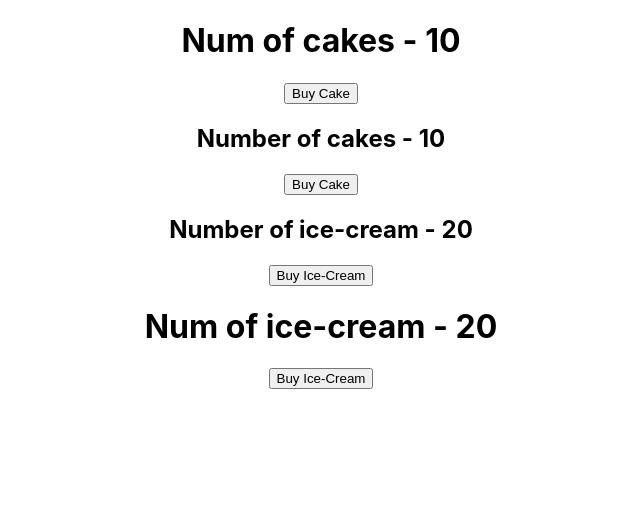
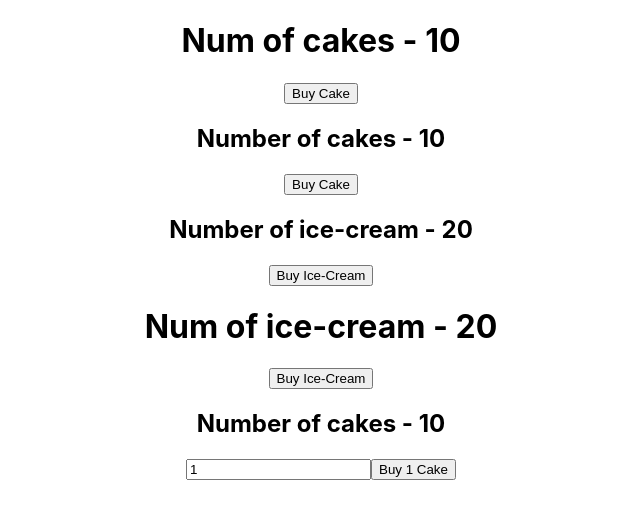
Before and after one commit to jaspreet-singh-sahota/react-redux-app, a React (Create React App) app: page / in a window 1280 px wide. Shown: the top 518 px of the page, without its empty margins (319-959 px from the left). Built offline with nearby package versions, Linux system fonts and the light colour scheme.

Commit message:
Add input feild to buy multiple cakes

```diff
--- a/src/App.js
+++ b/src/App.js
@@ -6,6 +6,7 @@
 import HooksCakeContainer from './components/hooksCakeContainer';
 import HooksIceCreamContainer from "./components/hooksIceCreamContainer";
 import IceCreamContainer from './components/iceCreamContainer';
+import NewCakeContainer from './components/NewCakeContainer';
 
 function App() {
   return (
@@ -15,6 +16,7 @@
         <CakeContainer/>
         <IceCreamContainer/>
         <HooksIceCreamContainer/>
+        <NewCakeContainer/>
       </div>
     </Provider>
   );
--- /dev/null
+++ b/src/components/NewCakeContainer.js
@@ -0,0 +1,26 @@
+import React, {useState} from 'react'
+import { buyCake } from "../redux";
+import { connect } from 'react-redux';
+
+function NewCakeContainer(props) {
+  const [number, setNumber] = useState(1)
+  return (
+    <div>
+      <h2>Number of cakes - {props.numberOfCakes}</h2>
+      <input type="number" value={number} onChange={e => setNumber(e.target.value)}/>
+      <button onClick={() => props.buyCake(number)}>Buy {number} Cake</button>
+    </div>
+  )
+}
+
+const mapStateToProps = state => {
+  return {
+    numberOfCakes: state.cake.numberOfCakes
+  }
+}
+const mapDispatchToProps = dispatch => {
+  return {
+    buyCake: number => dispatch(buyCake(number))
+  }
+}
+export default connect(mapStateToProps, mapDispatchToProps)(NewCakeContainer)
--- a/src/redux/cake/cakeAction.jsx
+++ b/src/redux/cake/cakeAction.jsx
@@ -1,7 +1,8 @@
 import { BUY_CAKE } from "./cakeTypes"
 
-export const buyCake = () =>{
+export const buyCake = (number = 1) =>{
   return {
-    type: BUY_CAKE
+    type: BUY_CAKE,
+    payload: number
   }
 }
--- a/src/redux/cake/cakeReducer.js
+++ b/src/redux/cake/cakeReducer.js
@@ -8,7 +8,7 @@
   switch (action.type) {
     case BUY_CAKE: return {
       ...state,
-      numberOfCakes: state.numberOfCakes -1
+      numberOfCakes: state.numberOfCakes - action.payload
     }
     default: return state
   }
```
